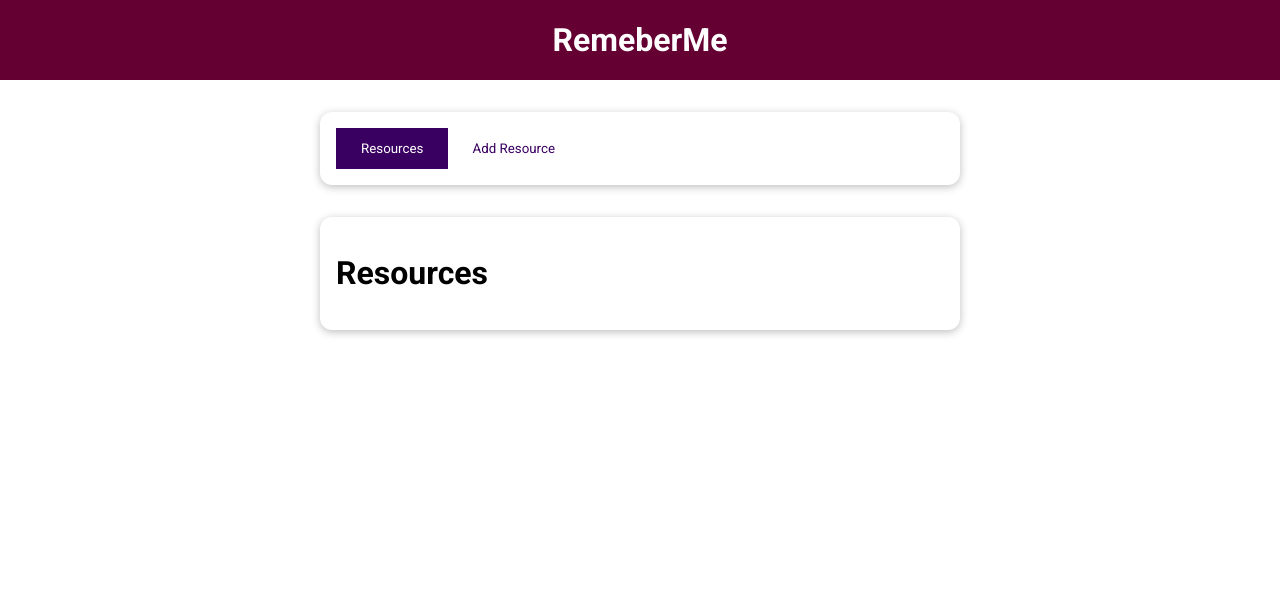
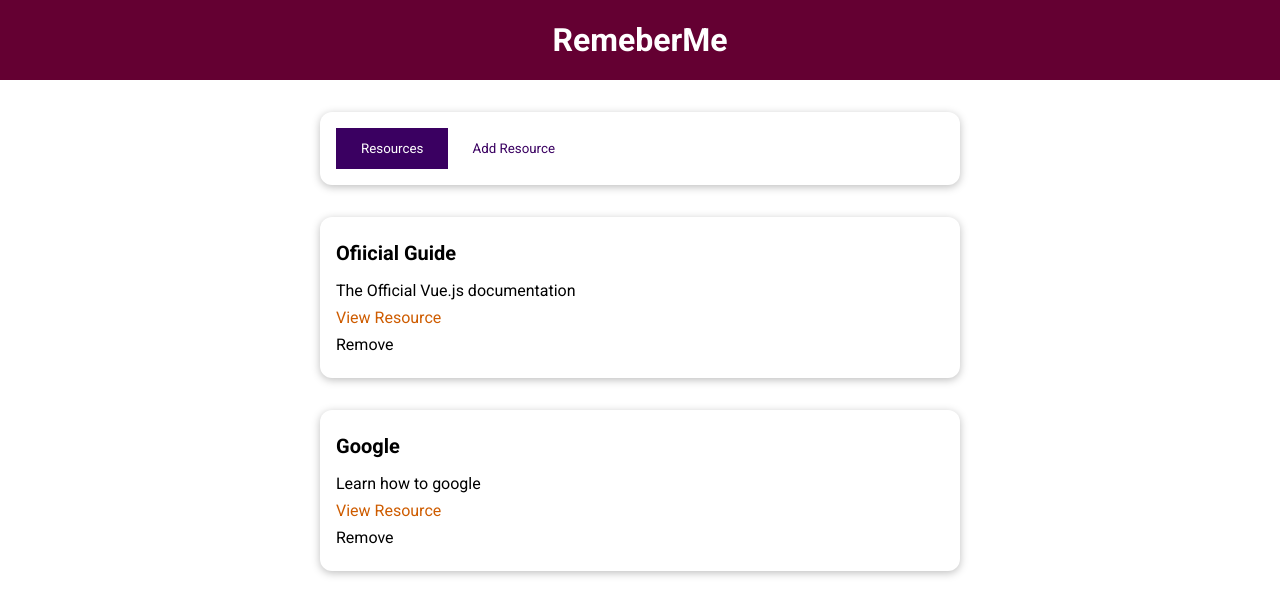
Before and after one commit to amazia1/section-10-course-project, a Vue app: page / in a window 1280 px wide. Shown: the top 616 px of the page. Built offline with nearby package versions, Linux system fonts and the light colour scheme.

Commit message:
learning resource added

```diff
--- /dev/null
+++ b/src/components/learning-resources/LearningResource.vue
@@ -0,0 +1,56 @@
+
+<template>
+    <li>
+        <base-card>
+            <div>
+                <header>
+                    <h3>{{ title }}</h3>
+                </header>
+            </div>
+            <p>{{ description }}</p>
+            <nav>
+                <a :href="link">View Resource</a>
+                <p @click="removeResource(id)">Remove</p>
+            </nav>
+        </base-card>
+    </li>
+</template>
+
+<script>
+export default {
+    inject: ['removeResource'],
+    props: ['id', 'title', 'description', 'link']
+}
+</script>
+
+<style scoped>
+    li {
+            margin: auto;
+            max-width: 40rem;
+        }
+
+    header {
+        display: flex;
+        justify-content: space-between;
+        align-items: center;
+    }
+
+    h3 {
+        font-size: 1.25rem;
+        margin: 0.5rem 0;
+    }
+
+    p {
+        margin: 0.5rem 0;
+    }
+
+    a {
+        text-decoration: none;
+        color: #ce5c00;
+    }
+
+    a:hover,
+    a:active {
+        color: #c89300;
+    }
+</style>
--- a/src/components/learning-resources/StoredResources.vue
+++ b/src/components/learning-resources/StoredResources.vue
@@ -1,10 +1,36 @@
 
 <template>
-    <h1>Resources</h1>
+    <ul>
+        <learning-resource
+        v-for="res in resources"
+        :key="res.id"
+        :id="res.id"
+        :description="res.description"
+        :title="res.title"
+        :link="res.link"
+        ></learning-resource>
+    </ul>
 </template>
 
 <script>
+import LearningResource from './LearningResource.vue';
+
 export default {
-
+    components: {
+        LearningResource
+    },
+    inject: [
+        'resources'
+    ],
 }
 </script>
+
+<style scoped>
+ul {
+list-style: none;
+margin: 0;
+padding: 0;
+margin: auto;
+max-width: 40rem;
+}
+</style>
--- a/src/components/learning-resources/TheResources.vue
+++ b/src/components/learning-resources/TheResources.vue
@@ -5,9 +5,7 @@
         <base-button @click="setSelectedTab('add-resource')" type="button" :mode="isAddResourceTabSelected">Add Resource</base-button>
     </base-card>
 
-    <base-card>
-        <component :is="selectedTab"></component>
-    </base-card>
+    <component :is="selectedTab"></component>
 </template>
 
 <script>
@@ -18,6 +16,12 @@ export default {
     components: {
         StoredResources,
         AddResource
+    },
+    provide() {
+        return {
+            resources: this.resources,
+            removeResource: this.removeResource
+        }
     },
     data() {
         return {
@@ -41,6 +45,9 @@ export default {
     methods: {
         setSelectedTab(tab) {
             this.selectedTab = tab;
+        },
+        removeResource(id) {
+            alert(id);
         }
     },
     computed: {
```
